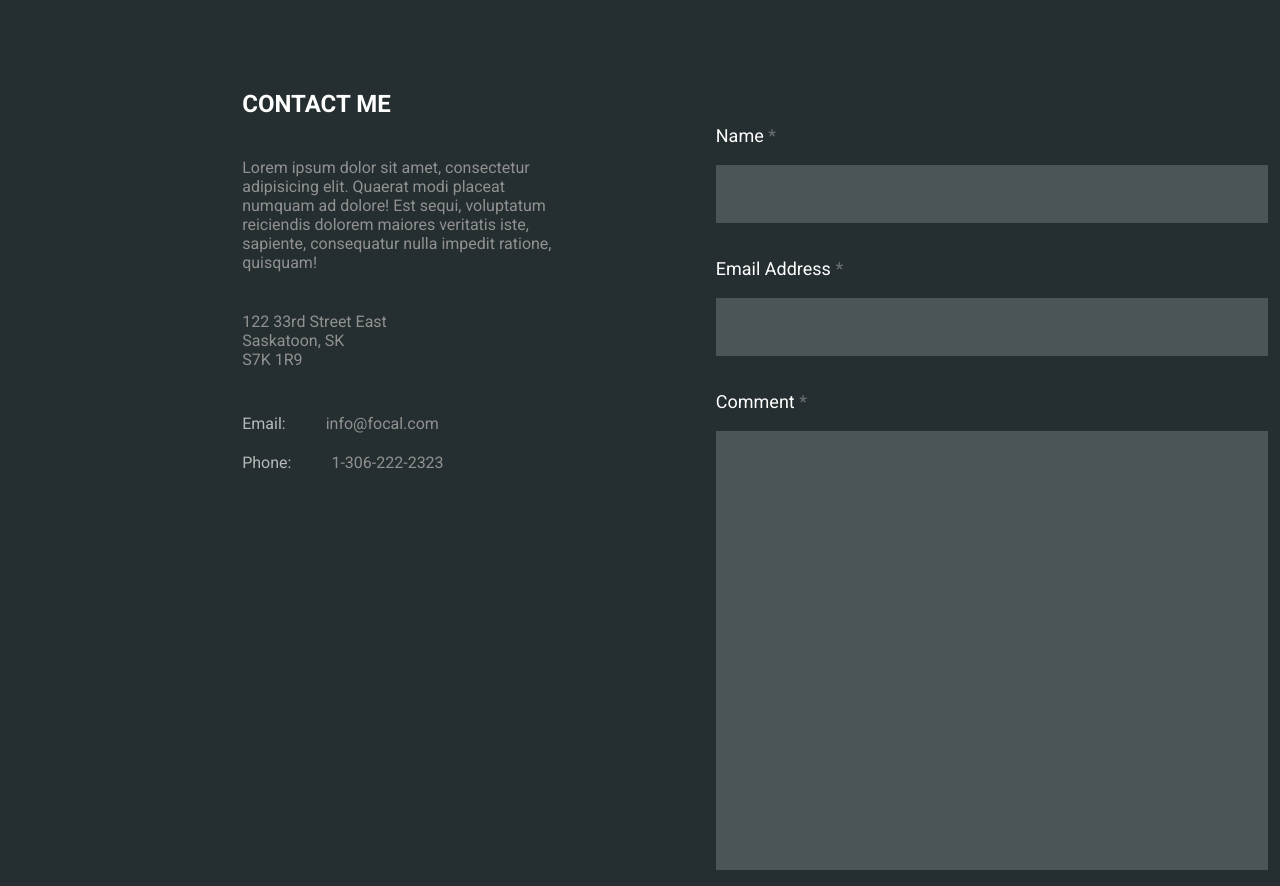
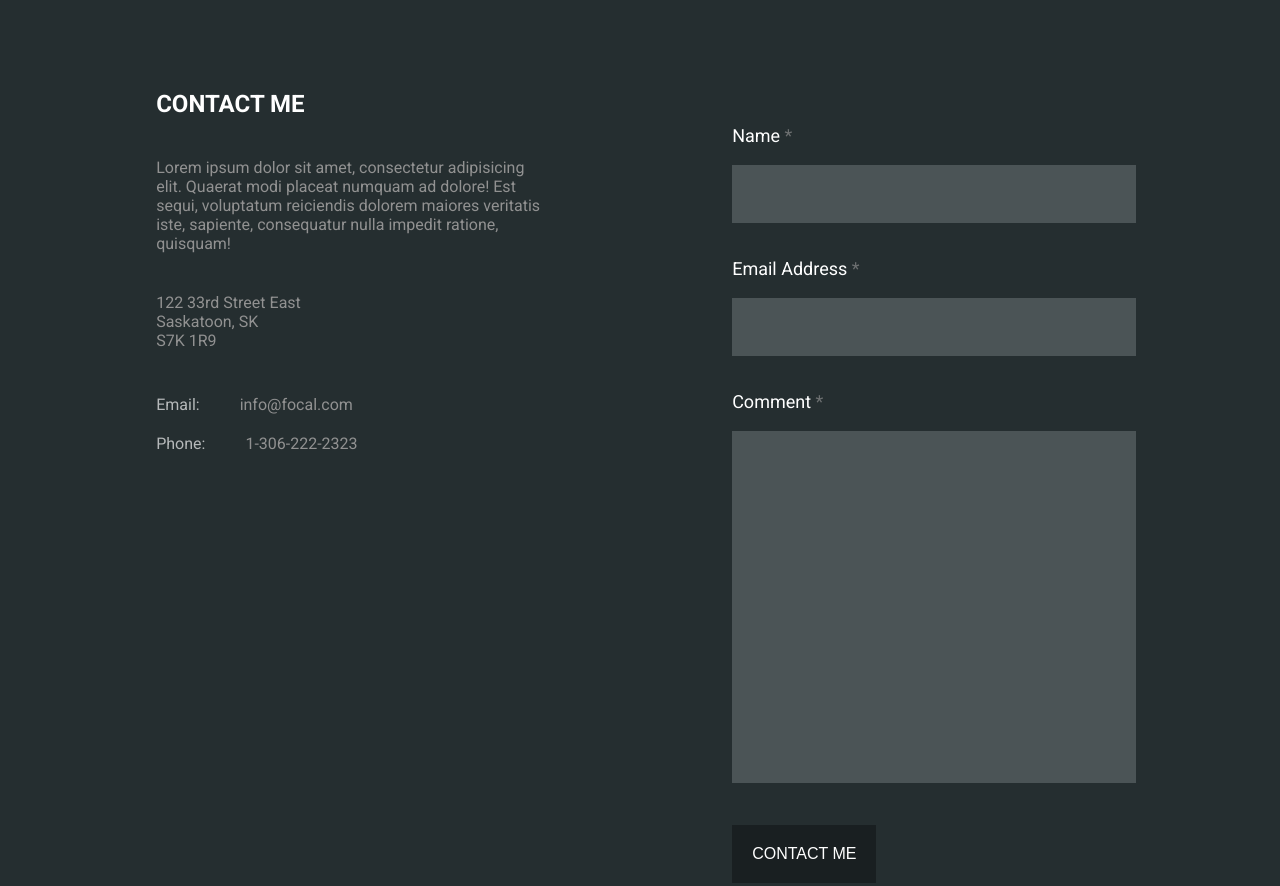
Before and after one commit to MrVorgoth/codersCrewPortfolio, a plain HTML site: page index.html in a window 1280 px wide. Shown: the top 886 px of the page. Drawn offline with Linux system fonts and the light colour scheme.

Commit message:
desktop version vol.3

```diff
--- a/index.html
+++ b/index.html
@@ -34,7 +34,7 @@
           </label><br>
 
           <label class="form__label">
-            <p class="form__text">Comment <span>*</span></p><br><textarea  cols="30" rows="15" class="form__textarea"></textarea>
+            <p class="form__text">Comment <span>*</span></p><br><textarea  cols="30" rows="12" class="form__textarea"></textarea>
           </label> <br>
 
           <input type="submit" value="contact me" class="form__input"/>
@@ -45,7 +45,6 @@
 
 
   <footer class="footer">
-    <div class="footer__wrapper">
       <p class="footer__copyright">copyright 2014 focal - built with passion</p>
       <div class="footer__wrapper-icon">
         <div class="footer__container">
@@ -72,7 +71,6 @@
           <a href="#"><i class="fab fa-linkedin-in"></i></a>
         </div>
       </div>
-    </div>
   </footer>
   </body>
 </html>
--- a/style/style.css
+++ b/style/style.css
@@ -21,7 +21,7 @@ body {
   display: flex;
   justify-content: space-around;
   margin: 0 auto;
-  width: 74%;
+  width: 90%;
   padding-top: 90px;
   padding-bottom: 90px;
 }
@@ -81,12 +81,12 @@ body {
 
 .form__name,
 .form__email {
-  width: 540px;
+  width: 100%;
   height: 56px;
 }
 
 .form__textarea {
-  width: 540px;
+  width: 100%;
   resize: none;
 }
 
```
